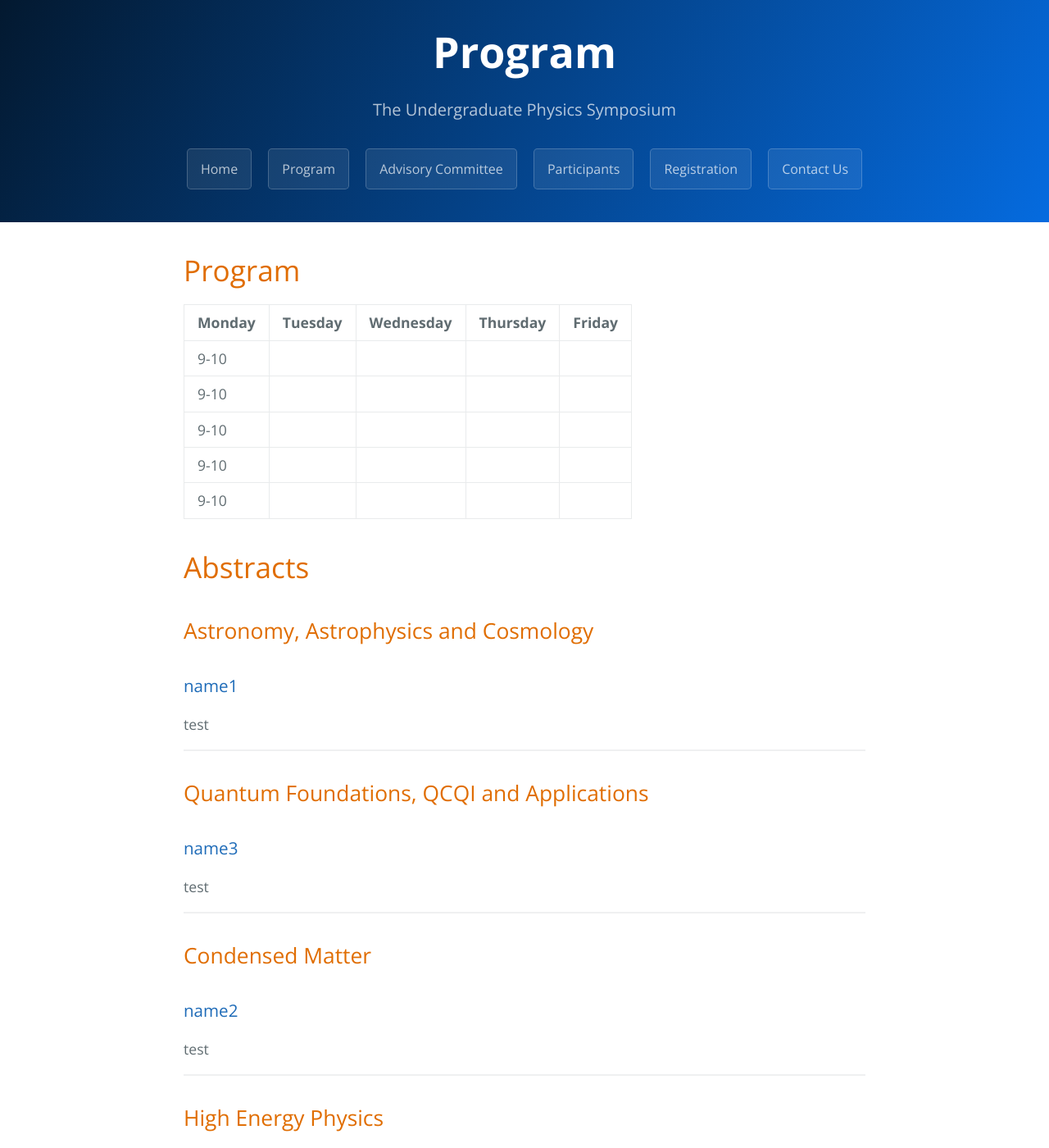
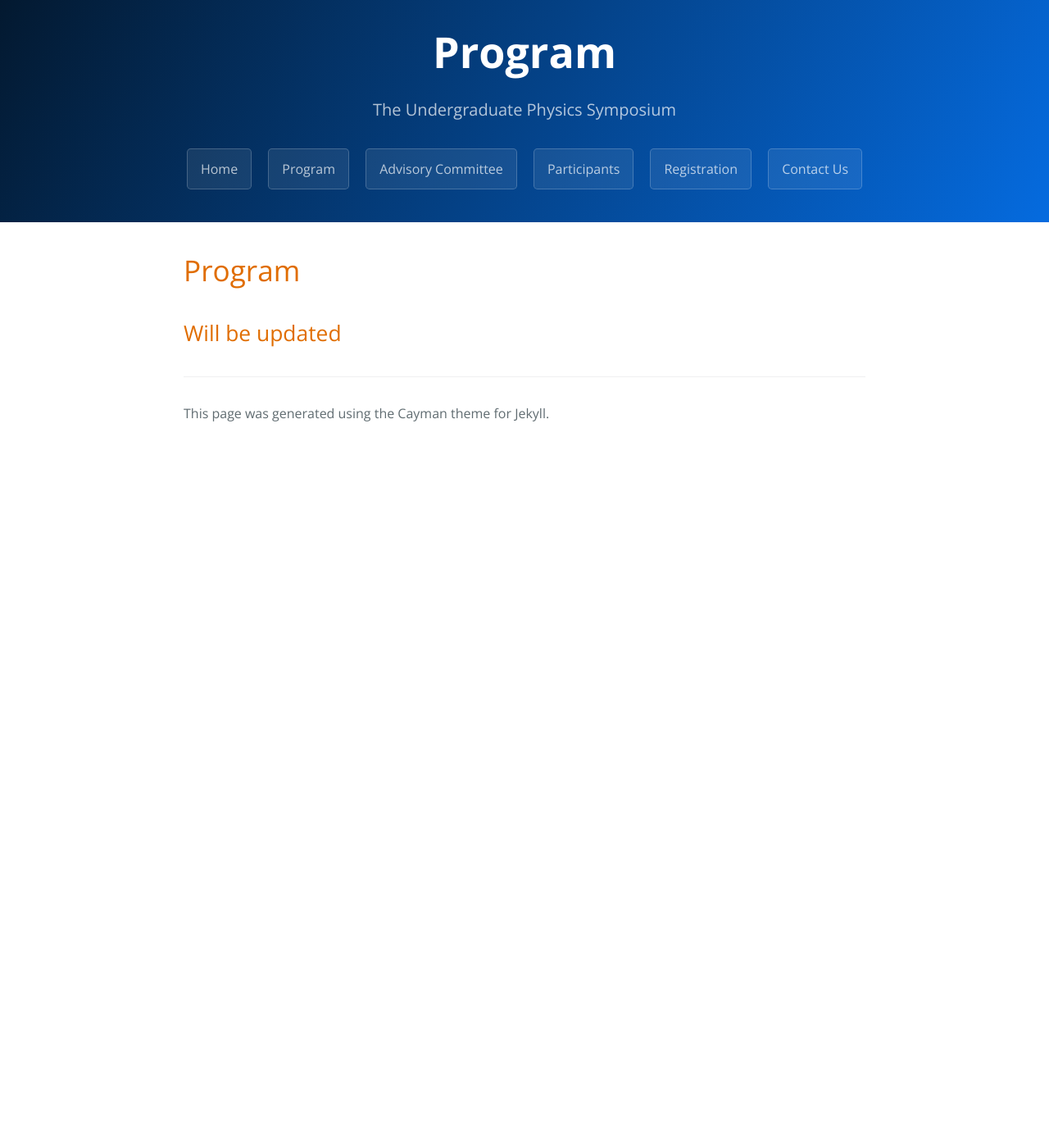
Before and after one commit to IISERM/ugsymposium, a Jekyll site: the page built from program.md, in a window 1280 px wide and 1400 px high. Shown: the whole window at 82% size. Built offline with Jekyll 4.4.1, drawn with Linux system fonts in a browser that asks for light colours; our own code applies the rules of GitHub Pages for plain Markdown files; some of the changed text lies outside the part shown.

Commit message:
Update program.md

```diff
--- a/program.md
+++ b/program.md
@@ -5,52 +5,4 @@ nav_index: 2
 
 # Program
 
-| Monday | Tuesday | Wednesday | Thursday | Friday |
-| ------ | ------- | --------- | -------- | ------ |
-| 9-10   |         |           |          |        |
-| 9-10   |         |           |          |        |
-| 9-10   |         |           |          |        |
-| 9-10   |         |           |          |        |
-| 9-10   |         |           |          |        |
-
-# Abstracts
-
-## Astronomy, Astrophysics and Cosmology
-
-### [name1](#program)
-
-test
-
----
-
-## Quantum Foundations, QCQI and Applications
-
-### [name3](#program)
-
-test
-
----
-
-## Condensed Matter
-
-### [name2](#program)
-
-test
-
----
-
-## High Energy Physics
-
-### [name7](#program)
-
-test
-
----
-
-## Computational Pysics
-
-### [name4](#program)
-
-test
-
----
+## Will be updated
```
